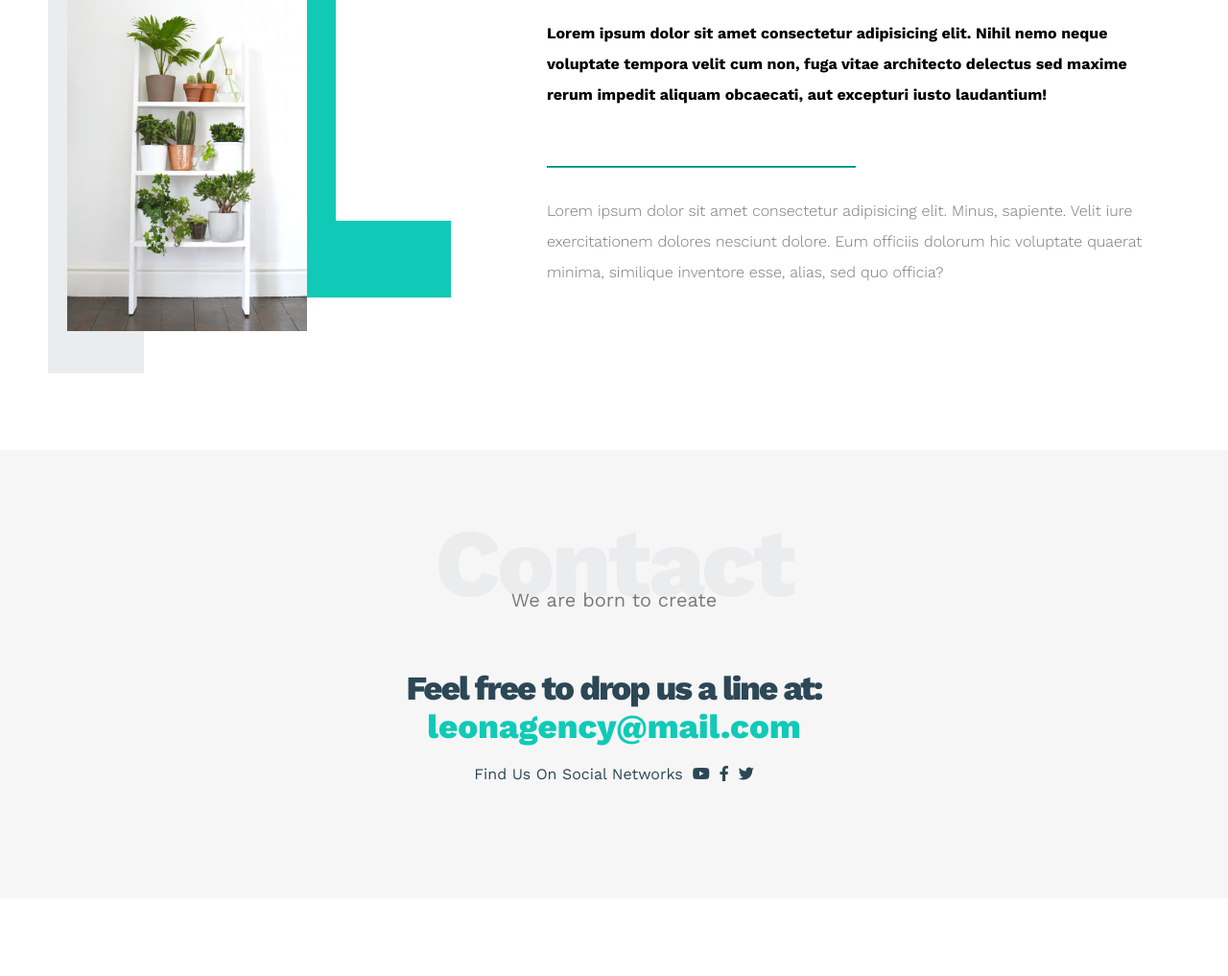
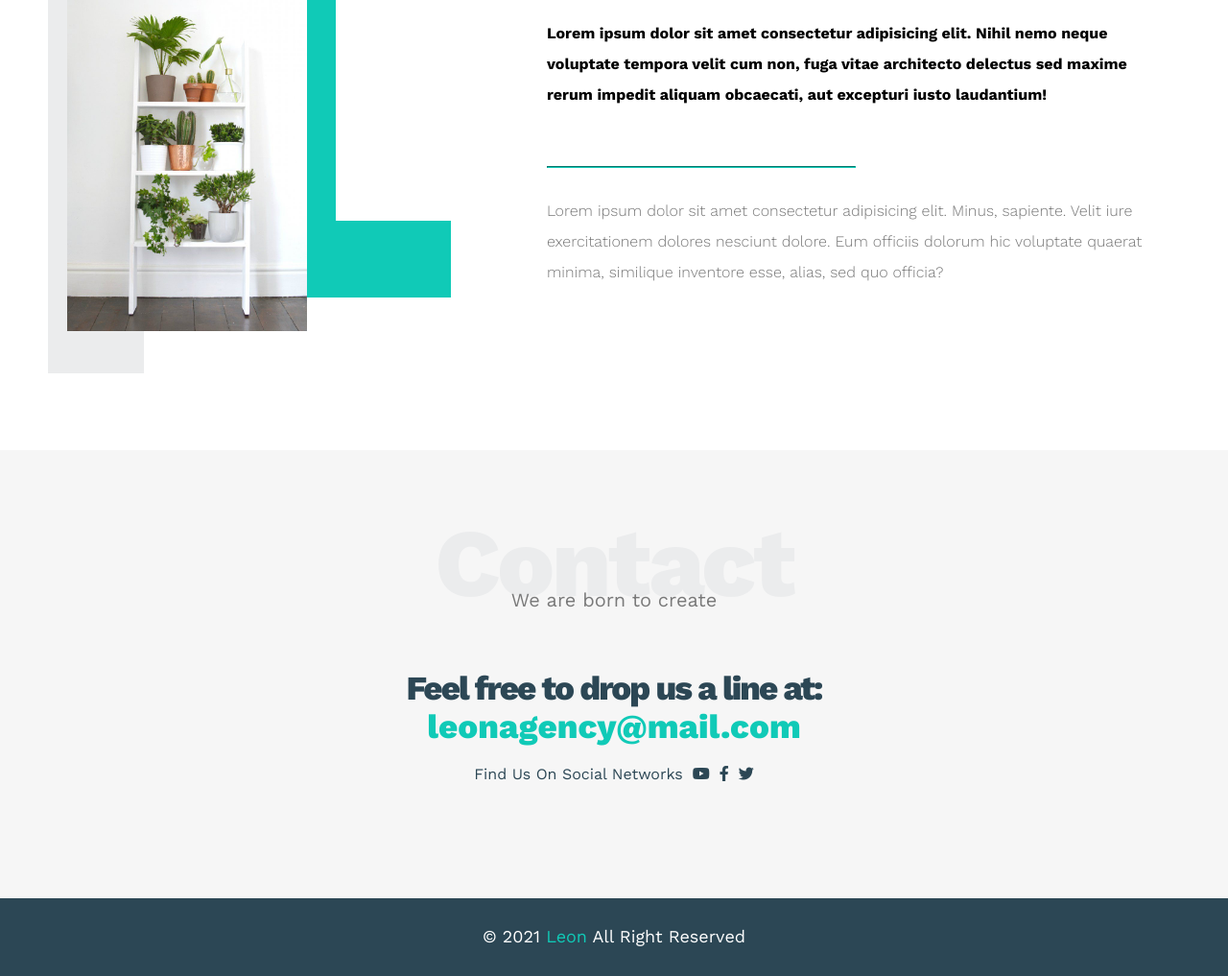
Before and after one commit to MaMasoud/elzero-template-1, a plain HTML site: page index.html in a window 1280 px wide. Shown: the part 2836-3853 px from the top of the page at 96% size. Before the commit the page ends 3772 px from the top, so only its background shows below. Drawn offline with nearby package versions, Linux system fonts and the light colour scheme.

Commit message:
end footer

```diff
--- a/css/style.css
+++ b/css/style.css
@@ -386,6 +386,11 @@ body{
   color:var(--main-color);
   text-decoration: none;
 }
+@media (max-width:786px) {
+  .contact .info a{
+    font-size: 25px;
+  }
+}
 .contact .info .social{
   margin-top: 20px;
   display: flex;
@@ -397,3 +402,15 @@ body{
   margin-left: 10px;
 }
 /* End contact */
+/* Start footer */
+.footer{
+  background-color: var(--secondary-color);
+  padding: 30px;
+  text-align: center;
+  color: #fff;
+  font-size: 18px;
+}
+.footer span{
+  color: var(--main-color);
+}
+/* End footer */
--- a/index.html
+++ b/index.html
@@ -161,6 +161,10 @@
             </div>
         </div>
     </div>
-
+    <div class="footer">
+        © 2021
+        <span>Leon</span>
+         All Right Reserved
+    </div>
 </body>
 </html>
```
